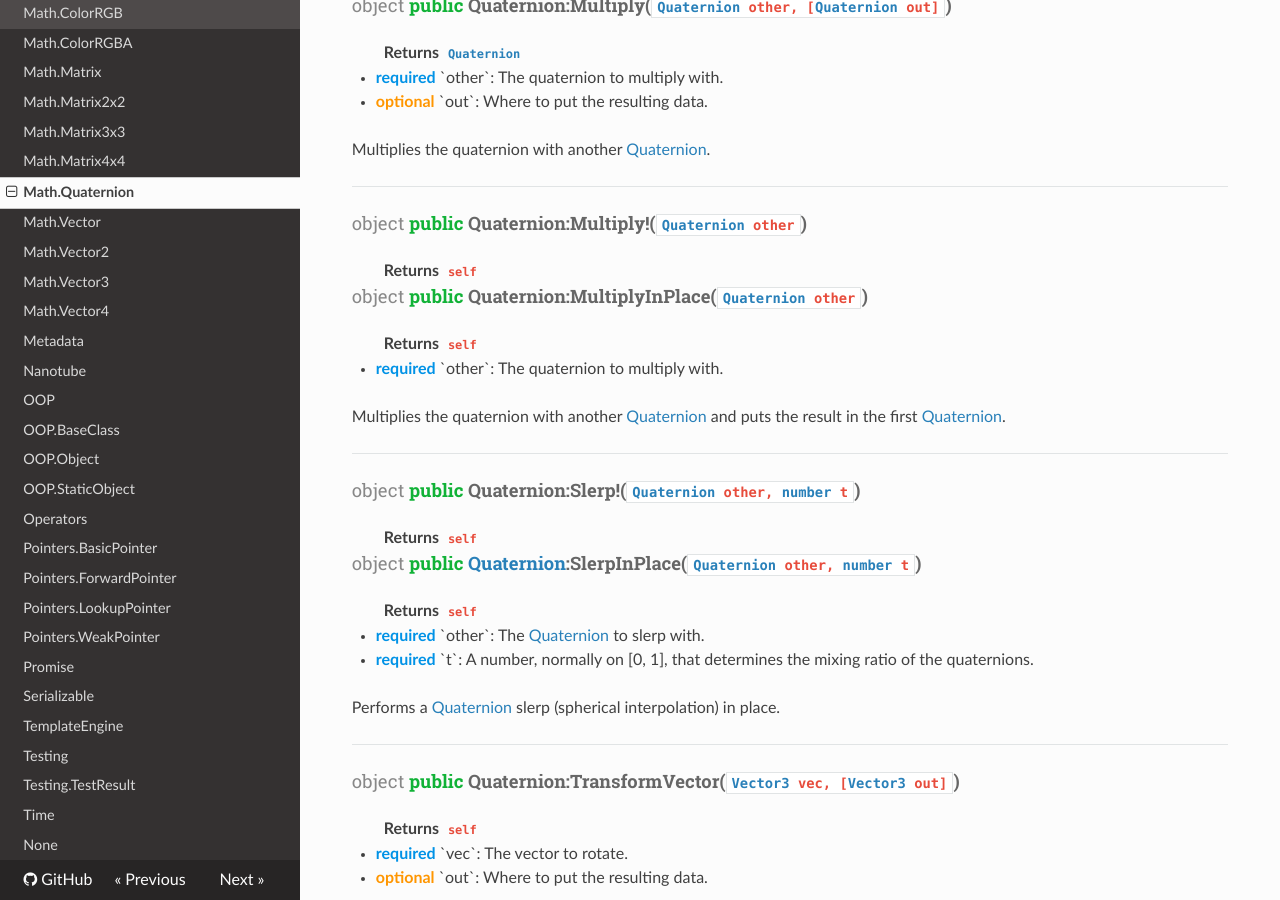
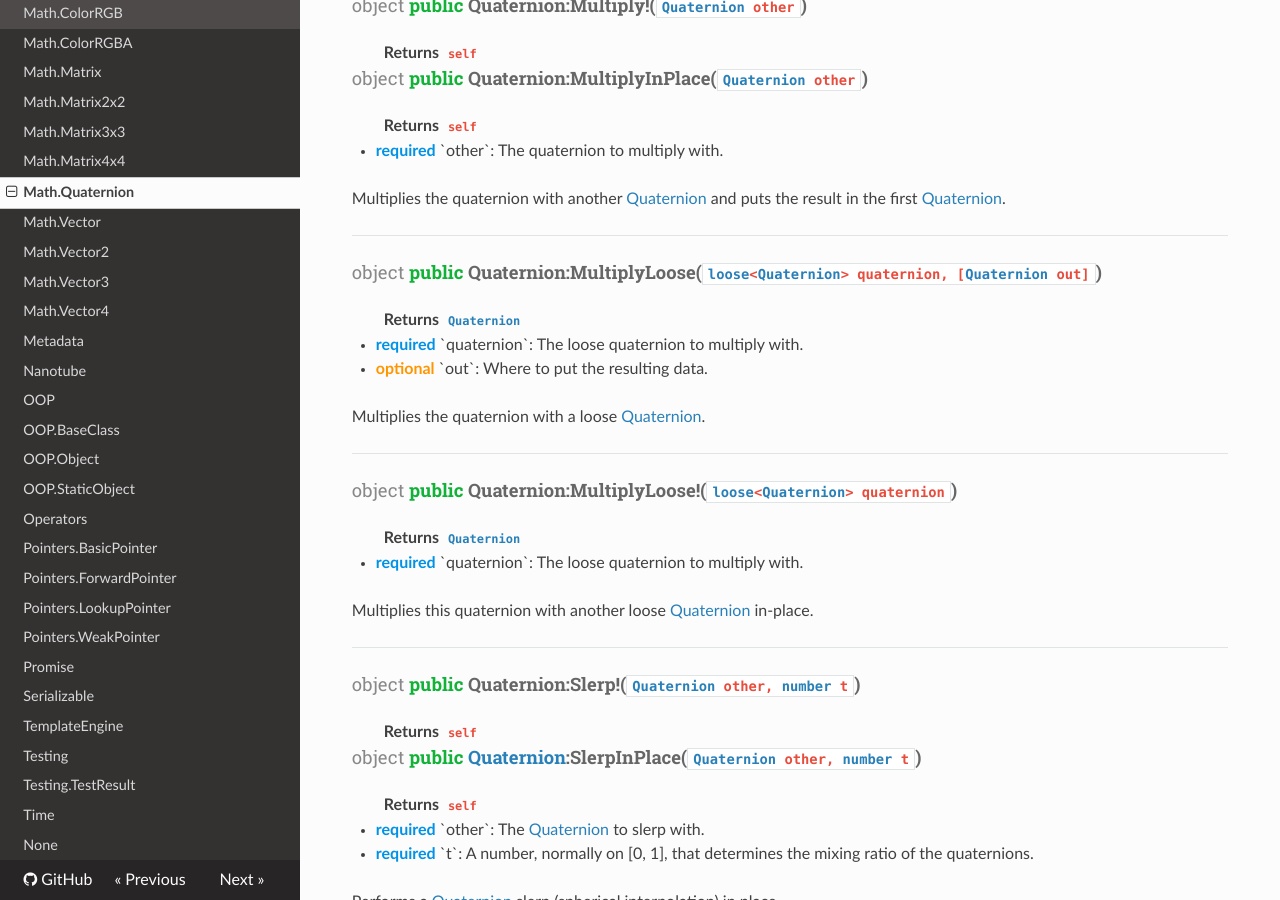
Before and after one commit to lua-carbon/carbon, an MkDocs documentation site: the page built from docs/Classes/Math.Quaternion.md, in a window 1280 px wide and 900 px high, scrolled down 2853 px. Built offline with MkDocs 1.6.1, drawn with Linux system fonts in a browser that asks for light colours; nearby versions of some CDN libraries; old or Windows-style settings are respelled for this version of MkDocs; some of the changed text lies outside the part shown.

Commit message:
Update docs and readme

```diff
--- a/docs/Classes/Math.Quaternion.md
+++ b/docs/Classes/Math.Quaternion.md
@@ -65,15 +65,6 @@
 
 Multiplies the quaternion with a loose <a href="Classes/Math.Quaternion">Quaternion</a>, yielding a <a href="Types#loose">loose</a>&lt;<a href="Classes/Math.Quaternion">Quaternion</a>&gt;.
 <hr/>
-<h4 class="method-name"><span class="doc-scope doc-object">object</span> <span class="doc-visibility doc-public">public</span> <a href="Classes/Math.Quaternion">Quaternion</a>:MultiplyLoose(<code><a href="Types#loose">loose</a>&lt;<a href="Classes/Math.Quaternion">Quaternion</a>&gt; quaternion, [<a href="Classes/Math.Quaternion">Quaternion</a> out]</code>)</h4>
-<p class="method-returns bold">Returns <code><a href="Classes/Math.Quaternion">Quaternion</a></code></p>
-<ul class="doc-arg-list">
-<li><span class="doc-arg-level doc-required">required</span>  `quaternion`: The quaternion to multiply with.</li>
-<li><span class="doc-arg-level doc-optional">optional</span>  `out`: Where to put the resulting data.</li>
-</ul>
-
-Multiplies the quaternion with a loose <a href="Classes/Math.Quaternion">Quaternion</a>.
-<hr/>
 <h4 class="method-name"><span class="doc-scope doc-object">object</span> <span class="doc-visibility doc-public">public</span> <a href="Classes/Math.Quaternion">Quaternion</a>:Slerp(<code><a href="Classes/Math.Quaternion">Quaternion</a> other, <a href="Types#number">number</a> t, [<a href="Classes/Math.Quaternion">Quaternion</a> out]</code>)</h4>
 <p class="method-returns bold">Returns <code>self</code></p>
 <ul class="doc-arg-list">
@@ -127,6 +118,23 @@
 
 Multiplies the quaternion with another <a href="Classes/Math.Quaternion">Quaternion</a> and puts the result in the first <a href="Classes/Math.Quaternion">Quaternion</a>.
 <hr/>
+<h4 class="method-name"><span class="doc-scope doc-object">object</span> <span class="doc-visibility doc-public">public</span> Quaternion:MultiplyLoose(<code><a href="Types#loose">loose</a>&lt;<a href="Classes/Math.Quaternion">Quaternion</a>&gt; quaternion, [<a href="Classes/Math.Quaternion">Quaternion</a> out]</code>)</h4>
+<p class="method-returns bold">Returns <code><a href="Classes/Math.Quaternion">Quaternion</a></code></p>
+<ul class="doc-arg-list">
+<li><span class="doc-arg-level doc-required">required</span>  `quaternion`: The loose quaternion to multiply with.</li>
+<li><span class="doc-arg-level doc-optional">optional</span>  `out`: Where to put the resulting data.</li>
+</ul>
+
+Multiplies the quaternion with a loose <a href="Classes/Math.Quaternion">Quaternion</a>.
+<hr/>
+<h4 class="method-name"><span class="doc-scope doc-object">object</span> <span class="doc-visibility doc-public">public</span> Quaternion:MultiplyLoose!(<code><a href="Types#loose">loose</a>&lt;<a href="Classes/Math.Quaternion">Quaternion</a>&gt; quaternion</code>)</h4>
+<p class="method-returns bold">Returns <code><a href="Classes/Math.Quaternion">Quaternion</a></code></p>
+<ul class="doc-arg-list">
+<li><span class="doc-arg-level doc-required">required</span>  `quaternion`: The loose quaternion to multiply with.</li>
+</ul>
+
+Multiplies this quaternion with another loose <a href="Classes/Math.Quaternion">Quaternion</a> in-place.
+<hr/>
 <h4 class="method-name"><span class="doc-scope doc-object">object</span> <span class="doc-visibility doc-public">public</span> Quaternion:Slerp!(<code><a href="Classes/Math.Quaternion">Quaternion</a> other, <a href="Types#number">number</a> t</code>)</h4>
 <p class="method-returns bold">Returns <code>self</code></p><h4 class="method-name"><span class="doc-scope doc-object">object</span> <span class="doc-visibility doc-public">public</span> <a href="Classes/Math.Quaternion">Quaternion</a>:SlerpInPlace(<code><a href="Classes/Math.Quaternion">Quaternion</a> other, <a href="Types#number">number</a> t</code>)</h4>
 <p class="method-returns bold">Returns <code>self</code></p>
```
Also changed, not shown: changes.md (+1 -1 lines), readme.md (+1 -1 lines), 1 other file.
